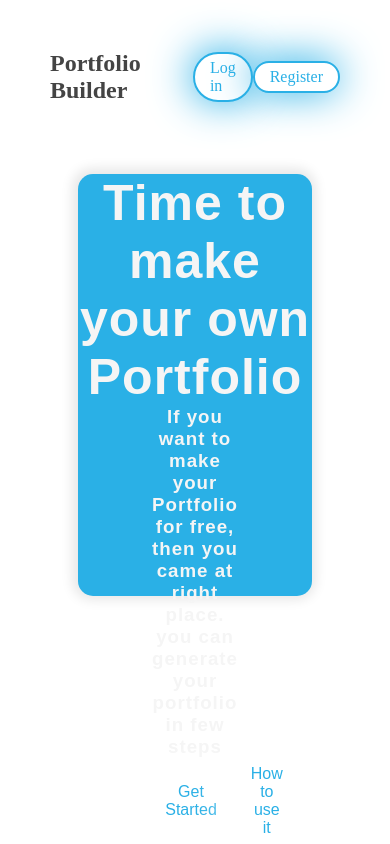
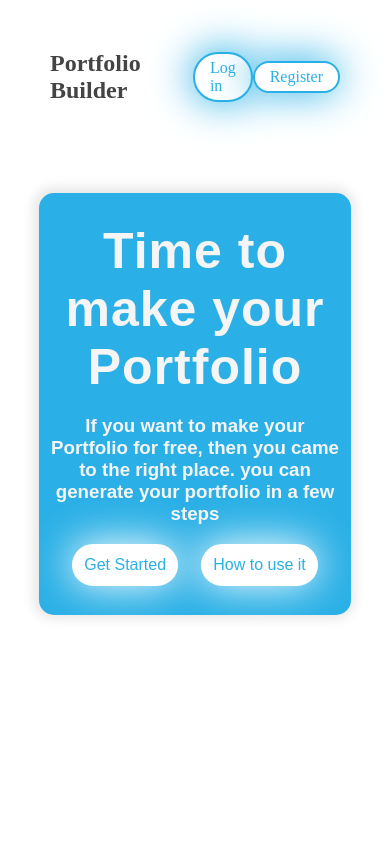
Before and after one commit to Rohit19060/portfolio-builder-client, a React (Create React App) app: page / in a window 390 px wide. Built offline with nearby package versions, Linux system fonts and the light colour scheme.

Commit message:
Some Updates

```diff
--- a/public/index.html
+++ b/public/index.html
@@ -24,7 +24,7 @@
       work correctly both with client-side routing and a non-root public URL.
       Learn how to configure a non-root public URL by running `npm run build`.
     -->
-    <title>React App</title>
+    <title>Portfolio Builder</title>
   </head>
   <body>
     <noscript>You need to enable JavaScript to run this app.</noscript>
--- a/src/Components/GetStarted/GetStarted.css
+++ b/src/Components/GetStarted/GetStarted.css
@@ -12,7 +12,8 @@
     margin: 7%;
     display: grid;
     grid-template-columns: repeat(3, 1fr);
-    grid-auto-rows: 70px;
+    grid-auto-rows: auto;
+    min-height: 130px;
     grid-gap: 3em;
 }
 
@@ -21,7 +22,17 @@
     color: white;
     border-radius: 15px;
     display: flex;
-    justify-content: center;
+    flex-direction: column;
+    justify-content: space-around;
     align-items: center;
     letter-spacing: 1px;
+    padding: 20px;
+    border: 2px white solid;
+    font-weight: bolder;
+    }
+
+    .item:hover {
+        background-color: whitesmoke;
+        color: rgb(42, 176, 230);
+        border: 2px rgb(42, 176, 230) solid;
 }
--- a/src/Components/GetStarted/GetStarted.js
+++ b/src/Components/GetStarted/GetStarted.js
@@ -4,23 +4,25 @@ import { Link } from "react-router-dom";
 import config from "../../config";
 import "./GetStarted.css";
 export default class GetStarted extends Component {
-  state = { count: 0 };
+  state = { templateData: [] };
   componentDidMount() {
-    fetch(`${config.API_ENDPOINT}/templates/count`).then((res) => {
+    fetch(`${config.API_ENDPOINT}/templates/templateData`).then((res) => {
       res.json().then((content) => {
-        this.setState({ count: content.count });
+        this.setState({ templateData: content.templateData });
       });
     });
   }
   rendertemplates() {
     var rows = [];
-    for (var i = 1; i <= this.state.count; i++) {
+    this.state.templateData.forEach((element, i) => {
       rows.push(
-        <Link to={`/templates/${i}`} key={i} className="item text-center">
-          <h3>Template {i}</h3>
+        <Link to={`/templates/${i + 1}`} key={i} className="item text-center">
+          <h2>Template {i + 1}</h2>
+          <br />
+          <h3> {element}</h3>
         </Link>
       );
-    }
+    });
     return rows;
   }
   render() {
@@ -32,9 +34,6 @@ export default class GetStarted extends Component {
           Build a beautiful portfolio in minutes by choosing templates.
         </h4>
         <section className="container_x">{this.rendertemplates()}</section>
-        <div className="text-center sub_x">
-          Want to create a welcome page/portfolio instead
-        </div>
       </div>
     );
   }
--- a/src/Components/Homepage/Homepage.css
+++ b/src/Components/Homepage/Homepage.css
@@ -46,3 +46,127 @@
      justify-content: space-evenly;
      align-items: center;
  }
+
+ @media screen and (max-width: 320px) {
+
+     .main_div {
+         margin: 10%;
+         background-color: rgb(42, 176, 230);
+         padding: 10px;
+     }
+
+     .sub {
+         width: 100%;
+         word-wrap: inherit;
+         letter-spacing: 0px;
+         font-size: 12px;
+
+     }
+
+     .title {
+         font-size: 12px;
+         letter-spacing: 1px;
+     }
+
+     .sub_buttons {
+         width: 100%;
+         display: flex;
+         justify-content: space-evenly;
+         align-items: center;
+     }
+
+     .getstarted {
+         border-radius: 30px;
+         border: 2px white solid;
+         outline: none;
+         padding: 2px;
+         background-color: white;
+         color: rgb(42, 176, 230);
+         box-shadow: -1px -1px 42px 1px white;
+     }
+
+     .getstarted:hover {
+         background-color: rgb(42, 176, 230);
+         color: white;
+         box-shadow: none;
+     }
+ }
+
+ @media screen and (max-width: 1000px) {
+
+     .main_div {
+         margin: 10%;
+         background-color: rgb(42, 176, 230);
+         padding: 10px;
+     }
+
+     .sub {
+         width: 100%;
+         word-wrap: inherit;
+         letter-spacing: 0px;
+
+     }
+
+     .sub_buttons {
+         width: 100%;
+         display: flex;
+         justify-content: space-evenly;
+         align-items: center;
+     }
+
+     .getstarted {
+         border-radius: 30px;
+         border: 2px white solid;
+         outline: none;
+         padding: 10px;
+         background-color: white;
+         color: rgb(42, 176, 230);
+         box-shadow: -1px -1px 42px 1px white;
+     }
+
+     .getstarted:hover {
+         background-color: rgb(42, 176, 230);
+         color: white;
+         box-shadow: none;
+     }
+ }
+
+ @media screen and (max-width: 450px) {
+
+     .main_div {
+         margin: 10%;
+         background-color: rgb(42, 176, 230);
+         padding: 10px;
+     }
+
+     .sub {
+         width: 100%;
+         word-wrap: inherit;
+         letter-spacing: 0px;
+
+     }
+
+
+     .sub_buttons {
+         width: 100%;
+         display: flex;
+         justify-content: space-evenly;
+         align-items: center;
+     }
+
+     .getstarted {
+         border-radius: 30px;
+         border: 2px white solid;
+         outline: none;
+         padding: 10px;
+         background-color: white;
+         color: rgb(42, 176, 230);
+         box-shadow: -1px -1px 42px 1px white;
+     }
+
+     .getstarted:hover {
+         background-color: rgb(42, 176, 230);
+         color: white;
+         box-shadow: none;
+     }
+ }
--- a/src/Components/Homepage/Homepage.js
+++ b/src/Components/Homepage/Homepage.js
@@ -9,26 +9,17 @@ export default class Homepage extends Component {
       <>
         <Header />
         <div className="main_div">
-                         <h1 className="text-center title">
-                           Time to make your own Portfolio
-                         </h1>
+          <h1 className="text-center title">Time to make your Portfolio</h1>
           <h3 className="text-center sub">
-                           If you want to make your Portfolio for free, then you
-                           came at right place. you can generate your portfolio
-                           in few steps
+            If you want to make your Portfolio for free, then you came to the
+            right place. you can generate your portfolio in a few steps
           </h3>
 
           <div className="sub_buttons">
-                           <Link
-                             to="/get-started"
-                             className="getstarted text-center"
-                           >
+            <Link to="/get-started" className="getstarted text-center">
               Get Started
             </Link>
-                           <Link
-                             to="/howtouse"
-                             className="getstarted text-center"
-                           >
+            <Link to="/howtouse" className="getstarted text-center">
               How to use it
             </Link>
           </div>
--- a/src/Components/HowToUse/HowToUse.js
+++ b/src/Components/HowToUse/HowToUse.js
@@ -9,8 +9,8 @@ export default class HowToUse extends Component {
         <Header />
         <div className="howtouse">
           <h2 className="text-center">
-            If you want to make your Portfolio for free, then you came at right
-            place. you can generate your portfolio in few steps
+            If you want to make your Portfolio for free, then you came to the
+            right place. You can generate your portfolio in a few steps
           </h2>
           <br />
           <table className="steps">
@@ -28,13 +28,13 @@ export default class HowToUse extends Component {
               <tr>
                 <td>Step III </td>
                 <td>
-                  Choose Template and your will see a form that you need to fill
+                  Choose Template and you will see a form that you need to fill
                 </td>
               </tr>
               <tr>
                 <td>Step IV </td>
                 <td>
-                  Download Template and that's sit you get your simple
+                  Download Template and that's where you get your simple
                   portfolio.
                 </td>
               </tr>
--- a/src/Components/Register/Register.js
+++ b/src/Components/Register/Register.js
@@ -2,7 +2,7 @@ import React, { Component } from "react";
 import { Link } from "react-router-dom";
 import AuthApiService from "../../services/auth-api-service";
 import "./Register.css";
-class Register extends Component {
+export default class Register extends Component {
   static defaultProps = {
     onRegistrationSuccess: () => {},
   };
@@ -36,14 +36,22 @@ class Register extends Component {
             <Link to="/">Portfolio Builder</Link>
           </h1>
           <h1 className="mb-3 mt-3 col_theme">Register</h1>
-          <div className="error-message">{error && <p>{error.message}</p>}</div>
+          <div className="error-message">
+            <p>{error}</p>
+          </div>
           <div className="inputdiv">
             <label htmlFor="user_name">User </label>
             <input type="text" name="user_name" id="username" required />
           </div>
           <div className="inputdiv">
             <label htmlFor="password">Password</label>
-            <input type="password" name="password" id="password" required />
+            <input
+              type="password"
+              name="password"
+              id="password"
+              required
+              autoComplete="on"
+            />
           </div>
           <div className="text-center mb-3 mt-3">
             <Link to="/login" className="col_theme">
@@ -58,4 +66,3 @@ class Register extends Component {
     );
   }
 }
-export default Register;
--- a/src/Components/Signin/Signin.js
+++ b/src/Components/Signin/Signin.js
@@ -3,7 +3,7 @@ import { Link } from "react-router-dom";
 import AuthApiService from "../../services/auth-api-service";
 import TokenService from "../../services/token-service";
 import "./Signin.css";
-class Signin extends Component {
+export default class Signin extends Component {
   static defaultProps = {
     onLoginSuccess: () => {},
   };
@@ -12,7 +12,6 @@ class Signin extends Component {
 
   handleSubmitJwtAuth = (ev) => {
     ev.preventDefault();
-    this.setState({ error: null });
     const { user_name, password } = ev.target;
 
     AuthApiService.postLogin({
@@ -39,14 +38,22 @@ class Signin extends Component {
             <Link to="/">Portfolio Builder</Link>
           </h1>
           <h1 className="mb-3 mt-3 col_theme">Log In</h1>
-          <div className="error-message">{error && <p>{error.message}</p>}</div>
+          <div className="error-message">
+            <p>{error}</p>
+          </div>
           <div className="inputdiv">
             <label htmlFor="user_name">User </label>
             <input type="text" name="user_name" id="user_name" required />
           </div>
           <div className="inputdiv">
             <label htmlFor="password">Password</label>
-            <input type="password" name="password" id="password" required />
+            <input
+              type="password"
+              name="password"
+              id="password"
+              required
+              autoComplete="on"
+            />
           </div>
           <div className="text-center mb-3 mt-3">
             <Link to="/register" className="col_theme">
@@ -61,4 +68,3 @@ class Signin extends Component {
     );
   }
 }
-export default Signin;
```
Also changed, not shown: src/routes/StaticContainer/StaticContainer.js (+9 -14 lines), screenshot/1.png (added), screenshot/2.png (added). Lines whose indentation alone changed are shown as unchanged.
